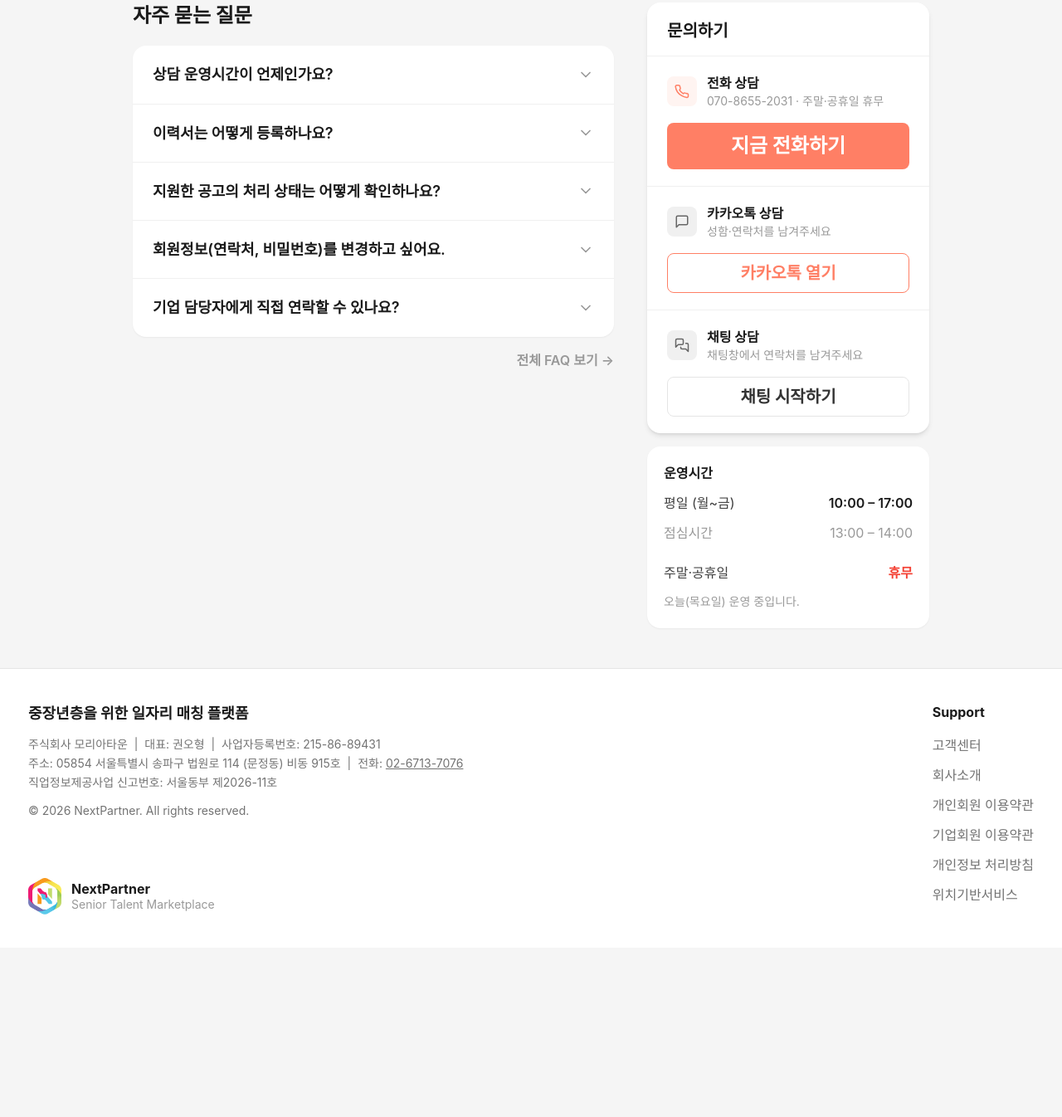
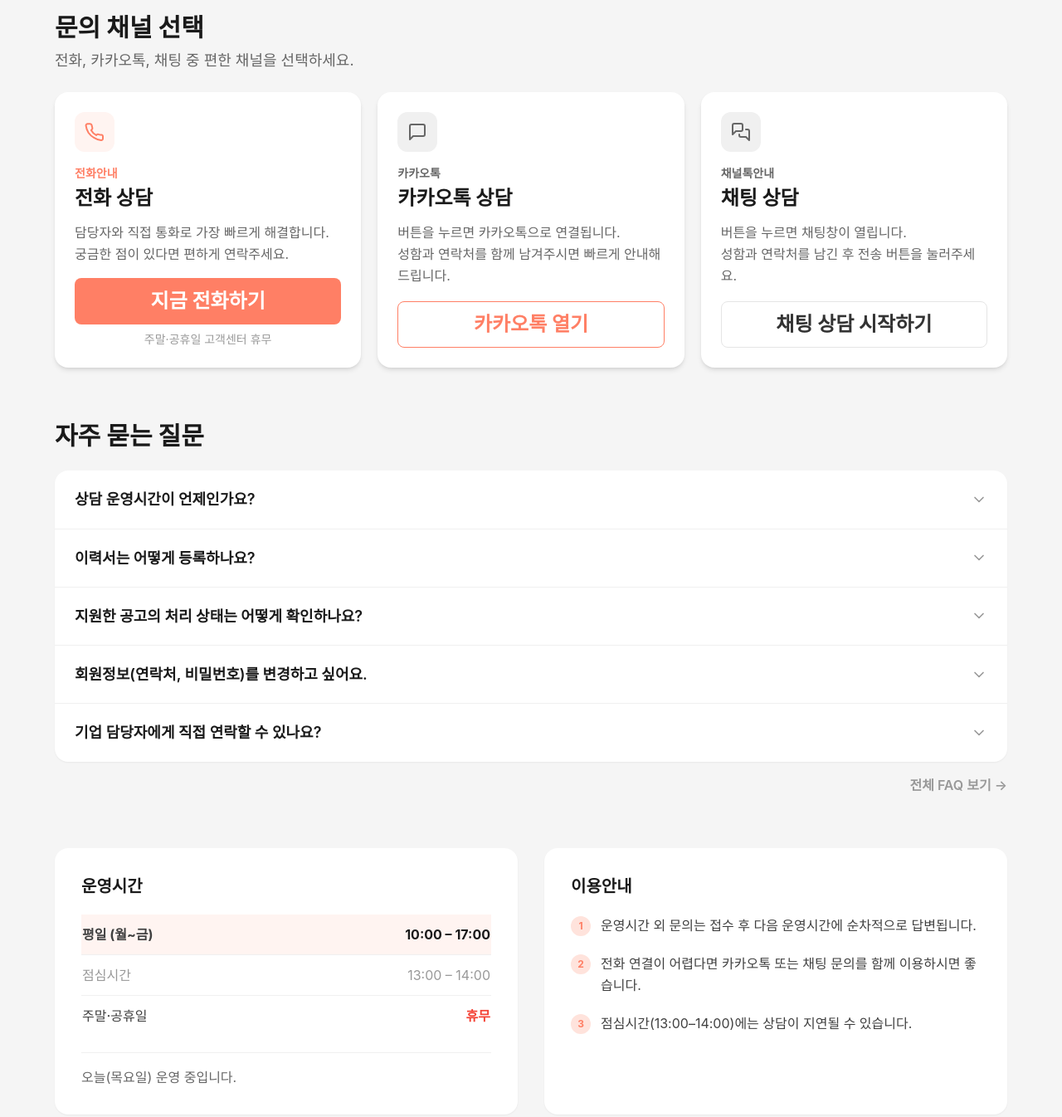
Before and after one commit to inhuiyang/nextpartner-service, a website: page index.html in a window 1280 px wide. Shown: the part 267-1613 px from the top of the page at 83% size. Before the commit the page ends 1409 px from the top, so only its background shows below. Drawn offline with nearby package versions, Linux system fonts and the light colour scheme; a web font is replaced by a local one.

Commit message:
Restore stacked layout: channel cards grid + FAQ + hours/notice 2-col

```diff
--- a/index.html
+++ b/index.html
@@ -29,6 +29,14 @@
 
     /* 전화 CTA 비활성화 */
     #phone-cta[data-disabled="true"] { opacity:0.45; pointer-events:none; cursor:not-allowed; }
+
+    /* 채널 카드 호버 */
+    .channel-card { transition: box-shadow 200ms ease, transform 200ms ease; }
+    .channel-card:hover { box-shadow: 0 8px 24px rgba(0,0,0,0.10); transform: translateY(-2px); }
+
+    /* 오늘 운영시간 행 강조 */
+    tr.today-row { background: #fff4f1; }
+    tr.today-row td, tr.today-row th { font-weight: 700; }
   </style>
 </head>
 <body class="bg-neutral-50 font-base">
@@ -67,10 +75,10 @@
   </header>
 
   <!-- ── 메인 콘텐츠 ── -->
-  <main id="main-content" class="w-full max-w-5xl mx-auto px-4 md:px-6 lg:px-8 pt-8 pb-24 md:pb-12">
+  <main id="main-content" class="w-full max-w-content mx-auto px-4 md:px-6 lg:px-8 pt-8 pb-24 md:pb-12">
 
-    <!-- 페이지 헤더 -->
-    <div class="mb-8 md:mb-10">
+    <!-- ①  페이지 헤더 -->
+    <div class="mb-10 md:mb-12">
       <nav aria-label="breadcrumb" class="mb-4">
         <ol class="flex items-center gap-2 text-base text-neutral-400">
           <li><a href="/" class="hover:text-neutral-700 transition-colors">홈</a></li>
@@ -84,7 +92,7 @@
         </ol>
       </nav>
 
-      <div class="flex items-center gap-3 flex-wrap mb-2">
+      <div class="flex items-center gap-3 flex-wrap mb-3">
         <h1 class="text-3xl md:text-4xl font-bold text-neutral-900">고객센터</h1>
         <div id="status-pill" data-status="open"
              role="status" aria-live="polite"
@@ -98,12 +106,105 @@
       </p>
     </div>
 
-    <!-- 2열 레이아웃: FAQ 왼쪽 / 채널+운영시간 오른쪽 -->
-    <div class="flex flex-col lg:flex-row gap-8 lg:gap-10 items-start">
+    <!-- ② 문의 채널 선택 -->
+    <section class="mb-12 md:mb-16" aria-labelledby="channel-title">
+      <h2 id="channel-title" class="text-2xl md:text-3xl font-bold text-neutral-900 mb-2">문의 채널 선택</h2>
+      <p class="text-lg text-neutral-600 mb-6">전화, 카카오톡, 채팅 중 편한 채널을 선택하세요.</p>
 
-      <!-- 왼쪽: FAQ -->
-      <section class="flex-1 min-w-0" aria-labelledby="faq-title">
-        <h2 id="faq-title" class="text-2xl font-bold text-neutral-900 mb-5">자주 묻는 질문</h2>
+      <div class="grid grid-cols-1 md:grid-cols-3 gap-5">
+
+        <!-- 전화 -->
+        <article class="channel-card bg-white rounded-2xl shadow-md p-6 flex flex-col gap-4">
+          <div>
+            <div class="w-12 h-12 rounded-xl bg-primary-50 flex items-center justify-center mb-4" aria-hidden="true">
+              <svg xmlns="http://www.w3.org/2000/svg" width="24" height="24" viewBox="0 0 24 24"
+                   fill="none" stroke="#ff7f65" stroke-width="2"
+                   stroke-linecap="round" stroke-linejoin="round">
+                <path d="M22 16.92v3a2 2 0 0 1-2.18 2 19.79 19.79 0 0 1-8.63-3.07A19.5 19.5 0 0 1 4.64 13
+                         19.79 19.79 0 0 1 1.58 4.42a2 2 0 0 1 1.99-2.18h3a2 2 0 0 1 2 1.72
+                         c.127.96.361 1.903.7 2.81a2 2 0 0 1-.45 2.11L7.91 9.91
+                         a16 16 0 0 0 6.05 6.05l.62-.62a2 2 0 0 1 2.11-.45
+                         c.907.339 1.85.573 2.81.7A2 2 0 0 1 22 16.92z"/>
+              </svg>
+            </div>
+            <p class="text-sm font-semibold text-primary-500 mb-1">전화안내</p>
+            <p class="text-2xl font-bold text-neutral-900 mb-3">전화 상담</p>
+            <p class="text-base text-neutral-600 leading-relaxed">
+              담당자와 직접 통화로 가장 빠르게 해결합니다.<br/>
+              궁금한 점이 있다면 편하게 연락주세요.
+            </p>
+          </div>
+          <div class="mt-auto flex flex-col gap-2">
+            <a id="phone-cta" href="tel:070-8655-2031"
+               class="np-btn np-btn-primary np-btn-lg w-full"
+               aria-label="전화 상담 연결하기">
+              지금 전화하기
+            </a>
+            <p class="text-sm text-neutral-400 text-center">주말·공휴일 고객센터 휴무</p>
+          </div>
+        </article>
+
+        <!-- 카카오톡 -->
+        <article class="channel-card bg-white rounded-2xl shadow-md p-6 flex flex-col gap-4">
+          <div>
+            <div class="w-12 h-12 rounded-xl bg-neutral-100 flex items-center justify-center mb-4" aria-hidden="true">
+              <svg xmlns="http://www.w3.org/2000/svg" width="24" height="24" viewBox="0 0 24 24"
+                   fill="none" stroke="#666" stroke-width="2"
+                   stroke-linecap="round" stroke-linejoin="round">
+                <path d="M21 15a2 2 0 0 1-2 2H7l-4 4V5a2 2 0 0 1 2-2h14a2 2 0 0 1 2 2z"/>
+              </svg>
+            </div>
+            <p class="text-sm font-semibold text-neutral-600 mb-1">카카오톡</p>
+            <p class="text-2xl font-bold text-neutral-900 mb-3">카카오톡 상담</p>
+            <p class="text-base text-neutral-600 leading-relaxed">
+              버튼을 누르면 카카오톡으로 연결됩니다.<br/>
+              성함과 연락처를 함께 남겨주시면 빠르게 안내해 드립니다.
+            </p>
+          </div>
+          <div class="mt-auto">
+            <a href="https://pf.kakao.com/_REPLACE_WITH_ACTUAL_ID"
+               target="_blank" rel="noopener noreferrer"
+               onclick="handleKakaoClick(event)"
+               class="np-btn np-btn-secondary np-btn-lg w-full"
+               aria-label="카카오톡 상담 연결하기">
+              카카오톡 열기
+            </a>
+          </div>
+        </article>
+
+        <!-- 채팅 -->
+        <article class="channel-card bg-white rounded-2xl shadow-md p-6 flex flex-col gap-4">
+          <div>
+            <div class="w-12 h-12 rounded-xl bg-neutral-100 flex items-center justify-center mb-4" aria-hidden="true">
+              <svg xmlns="http://www.w3.org/2000/svg" width="24" height="24" viewBox="0 0 24 24"
+                   fill="none" stroke="#666" stroke-width="2"
+                   stroke-linecap="round" stroke-linejoin="round">
+                <path d="M14 9a2 2 0 0 1-2 2H6l-4 4V4c0-1.1.9-2 2-2h8a2 2 0 0 1 2 2v5Z"/>
+                <path d="M18 9h2a2 2 0 0 1 2 2v11l-4-4h-6a2 2 0 0 1-2-2v-1"/>
+              </svg>
+            </div>
+            <p class="text-sm font-semibold text-neutral-600 mb-1">채널톡안내</p>
+            <p class="text-2xl font-bold text-neutral-900 mb-3">채팅 상담</p>
+            <p class="text-base text-neutral-600 leading-relaxed">
+              버튼을 누르면 채팅창이 열립니다.<br/>
+              성함과 연락처를 남긴 후 전송 버튼을 눌러주세요.
+            </p>
+          </div>
+          <div class="mt-auto">
+            <button onclick="openChannelTalk()"
+                    class="np-btn np-btn-grey-stroke np-btn-lg w-full"
+                    aria-label="채팅 상담 연결하기">
+              채팅 상담 시작하기
+            </button>
+          </div>
+        </article>
+
+      </div>
+    </section>
+
+    <!-- ③ 자주 묻는 질문 -->
+    <section class="mb-12 md:mb-16" aria-labelledby="faq-title">
+      <h2 id="faq-title" class="text-2xl md:text-3xl font-bold text-neutral-900 mb-6">자주 묻는 질문</h2>
 
       <div class="bg-white rounded-2xl shadow-sm divide-y divide-neutral-100">
 
@@ -239,115 +340,72 @@
       </div>
     </section>
 
-      <!-- 오른쪽: 채널 + 운영시간 (sticky sidebar) -->
-      <aside class="w-full lg:w-[340px] shrink-0 lg:sticky lg:top-6"
-             aria-label="문의 채널 및 운영시간">
+    <!-- ④ 운영시간 + 이용안내 (2열) -->
+    <div class="grid grid-cols-1 lg:grid-cols-2 gap-6 md:gap-8">
 
-        <!-- 채널 카드 -->
-        <div class="bg-white rounded-2xl shadow-md overflow-hidden">
-          <div class="px-6 pt-5 pb-4 border-b border-neutral-100">
-            <h2 class="text-xl font-bold text-neutral-900">문의하기</h2>
+      <!-- 운영시간 -->
+      <section class="bg-white rounded-2xl shadow-sm p-6 md:p-8" aria-labelledby="hours-title">
+        <h2 id="hours-title" class="text-xl font-bold text-neutral-900 mb-5">운영시간</h2>
+
+        <table class="w-full" aria-label="고객센터 운영시간">
+          <caption class="sr-only">요일별 고객센터 운영시간</caption>
+          <tbody class="divide-y divide-neutral-100">
+            <tr id="row-weekday">
+              <th scope="row" class="py-3 text-left text-base font-medium text-neutral-700 w-1/2">평일 (월~금)</th>
+              <td class="py-3 text-right text-base font-semibold text-neutral-900">10:00 – 17:00</td>
+            </tr>
+            <tr>
+              <th scope="row" class="py-3 text-left text-base font-normal text-neutral-400">점심시간</th>
+              <td class="py-3 text-right text-base text-neutral-400">13:00 – 14:00</td>
+            </tr>
+            <tr id="row-weekend">
+              <th scope="row" class="py-3 text-left text-base font-medium text-neutral-700">주말·공휴일</th>
+              <td class="py-3 text-right text-base font-semibold text-error-500">휴무</td>
+            </tr>
+          </tbody>
+        </table>
+
+        <!-- 오늘 상태 강조 -->
+        <div class="mt-5 pt-4 border-t border-neutral-100">
+          <p id="today-highlight" class="text-base text-neutral-600 leading-relaxed"></p>
         </div>
+      </section>
 
-          <!-- 전화 -->
-          <div class="px-6 py-5 border-b border-neutral-100">
-            <div class="flex items-center gap-3 mb-4">
-              <div class="w-9 h-9 rounded-lg bg-primary-50 flex items-center justify-center shrink-0"
+      <!-- 이용안내 -->
+      <section class="bg-white rounded-2xl shadow-sm p-6 md:p-8" aria-labelledby="notice-title">
+        <h2 id="notice-title" class="text-xl font-bold text-neutral-900 mb-5">이용안내</h2>
+
+        <ul class="flex flex-col gap-5">
+          <li class="flex gap-3">
+            <div class="w-6 h-6 rounded-full bg-primary-100 flex items-center justify-center shrink-0 mt-0.5"
                  aria-hidden="true">
-                <svg xmlns="http://www.w3.org/2000/svg" width="18" height="18" viewBox="0 0 24 24"
-                     fill="none" stroke="#ff7f65" stroke-width="2"
-                     stroke-linecap="round" stroke-linejoin="round">
-                  <path d="M22 16.92v3a2 2 0 0 1-2.18 2 19.79 19.79 0 0 1-8.63-3.07A19.5 19.5 0 0 1 4.64 13
-                           19.79 19.79 0 0 1 1.58 4.42a2 2 0 0 1 1.99-2.18h3a2 2 0 0 1 2 1.72
-                           c.127.96.361 1.903.7 2.81a2 2 0 0 1-.45 2.11L7.91 9.91
-                           a16 16 0 0 0 6.05 6.05l.62-.62a2 2 0 0 1 2.11-.45
-                           c.907.339 1.85.573 2.81.7A2 2 0 0 1 22 16.92z"/>
-                </svg>
+              <span class="text-xs font-bold text-primary-500">1</span>
             </div>
-              <div>
-                <p class="text-base font-bold text-neutral-900">전화 상담</p>
-                <p class="text-sm text-neutral-400">070-8655-2031 · 주말·공휴일 휴무</p>
+            <p class="text-base text-neutral-700 leading-relaxed">
+              운영시간 외 문의는 접수 후 다음 운영시간에 순차적으로 답변됩니다.
+            </p>
+          </li>
+          <li class="flex gap-3">
+            <div class="w-6 h-6 rounded-full bg-primary-100 flex items-center justify-center shrink-0 mt-0.5"
+                 aria-hidden="true">
+              <span class="text-xs font-bold text-primary-500">2</span>
             </div>
+            <p class="text-base text-neutral-700 leading-relaxed">
+              전화 연결이 어렵다면 카카오톡 또는 채팅 문의를 함께 이용하시면 좋습니다.
+            </p>
+          </li>
+          <li class="flex gap-3">
+            <div class="w-6 h-6 rounded-full bg-primary-100 flex items-center justify-center shrink-0 mt-0.5"
+                 aria-hidden="true">
+              <span class="text-xs font-bold text-primary-500">3</span>
             </div>
-            <a id="phone-cta" href="tel:070-8655-2031"
-               class="np-btn np-btn-primary np-btn-lg w-full"
-               aria-label="전화 상담 연결하기">
-              지금 전화하기
-            </a>
-          </div>
+            <p class="text-base text-neutral-700 leading-relaxed">
+              점심시간(13:00–14:00)에는 상담이 지연될 수 있습니다.
+            </p>
+          </li>
+        </ul>
+      </section>
 
-          <!-- 카카오톡 -->
-          <div class="px-6 py-5 border-b border-neutral-100">
-            <div class="flex items-center gap-3 mb-4">
-              <div class="w-9 h-9 rounded-lg bg-neutral-100 flex items-center justify-center shrink-0"
-                   aria-hidden="true">
-                <svg xmlns="http://www.w3.org/2000/svg" width="18" height="18" viewBox="0 0 24 24"
-                     fill="none" stroke="#666" stroke-width="2"
-                     stroke-linecap="round" stroke-linejoin="round">
-                  <path d="M21 15a2 2 0 0 1-2 2H7l-4 4V5a2 2 0 0 1 2-2h14a2 2 0 0 1 2 2z"/>
-                </svg>
-              </div>
-              <div>
-                <p class="text-base font-bold text-neutral-900">카카오톡 상담</p>
-                <p class="text-sm text-neutral-400">성함·연락처를 남겨주세요</p>
-              </div>
-            </div>
-            <a href="https://pf.kakao.com/_REPLACE_WITH_ACTUAL_ID"
-               target="_blank" rel="noopener noreferrer"
-               onclick="handleKakaoClick(event)"
-               class="np-btn np-btn-secondary np-btn-md w-full"
-               aria-label="카카오톡 상담 연결하기">
-              카카오톡 열기
-            </a>
-          </div>
-
-          <!-- 채팅 -->
-          <div class="px-6 py-5">
-            <div class="flex items-center gap-3 mb-4">
-              <div class="w-9 h-9 rounded-lg bg-neutral-100 flex items-center justify-center shrink-0"
-                   aria-hidden="true">
-                <svg xmlns="http://www.w3.org/2000/svg" width="18" height="18" viewBox="0 0 24 24"
-                     fill="none" stroke="#666" stroke-width="2"
-                     stroke-linecap="round" stroke-linejoin="round">
-                  <path d="M14 9a2 2 0 0 1-2 2H6l-4 4V4c0-1.1.9-2 2-2h8a2 2 0 0 1 2 2v5Z"/>
-                  <path d="M18 9h2a2 2 0 0 1 2 2v11l-4-4h-6a2 2 0 0 1-2-2v-1"/>
-                </svg>
-              </div>
-              <div>
-                <p class="text-base font-bold text-neutral-900">채팅 상담</p>
-                <p class="text-sm text-neutral-400">채팅창에서 연락처를 남겨주세요</p>
-              </div>
-            </div>
-            <button onclick="openChannelTalk()"
-                    class="np-btn np-btn-grey-stroke np-btn-md w-full"
-                    aria-label="채팅 상담 연결하기">
-              채팅 시작하기
-            </button>
-          </div>
-        </div>
-
-        <!-- 운영시간 (축약형) -->
-        <div class="bg-white rounded-2xl shadow-sm p-5 mt-4">
-          <h3 class="text-base font-bold text-neutral-900 mb-3">운영시간</h3>
-          <div class="flex flex-col gap-3">
-            <div class="flex items-center justify-between">
-              <span class="text-base text-neutral-700">평일 (월~금)</span>
-              <span class="text-base font-semibold text-neutral-900">10:00 – 17:00</span>
-            </div>
-            <div class="flex items-center justify-between">
-              <span class="text-base text-neutral-400">점심시간</span>
-              <span class="text-base text-neutral-400">13:00 – 14:00</span>
-            </div>
-            <div class="np-divider"></div>
-            <div class="flex items-center justify-between">
-              <span class="text-base text-neutral-700">주말·공휴일</span>
-              <span class="text-base font-semibold text-error-500">휴무</span>
-            </div>
-          </div>
-          <p id="today-highlight" class="mt-3 text-sm text-neutral-400 leading-relaxed"></p>
-        </div>
-
-      </aside>
     </div>
 
   </main>
@@ -355,7 +413,6 @@
   <!-- ── 푸터 ── -->
   <footer class="np-footer">
     <div class="np-footer-inner">
-      <!-- 왼쪽: 회사 정보 -->
       <div class="flex flex-col justify-between gap-8 flex-1">
         <div>
           <p class="np-footer-tagline">중장년층을 위한 일자리 매칭 플랫폼</p>
@@ -375,7 +432,6 @@
           </div>
         </div>
       </div>
-      <!-- 오른쪽: Support -->
       <div class="shrink-0">
         <p class="np-footer-section-title">Support</p>
         <a href="index.html" class="np-footer-link">고객센터</a>
@@ -495,6 +551,11 @@
         holiday: `오늘(${dayKor}) 휴무입니다.`,
       };
       document.getElementById('today-highlight').textContent = msgs[status];
+
+      /* 오늘 요일에 따라 운영시간 테이블 행 강조 */
+      const dow = kst.getUTCDay();
+      document.getElementById('row-weekday').classList.toggle('today-row', dow >= 1 && dow <= 5);
+      document.getElementById('row-weekend').classList.toggle('today-row', dow === 0 || dow === 6);
     }
 
     function handleKakaoClick(e) {
```
Also changed, not shown: dist/index.css. Lines whose indentation alone changed are shown as unchanged.
